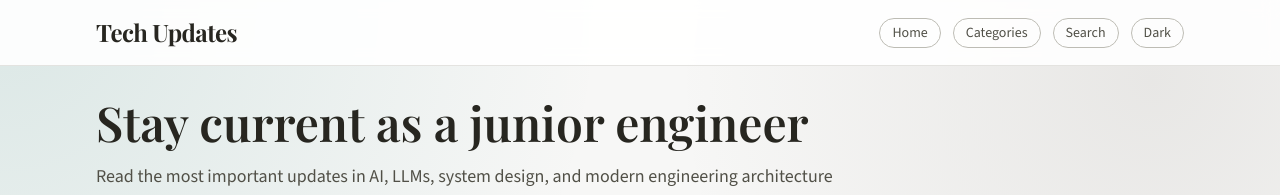
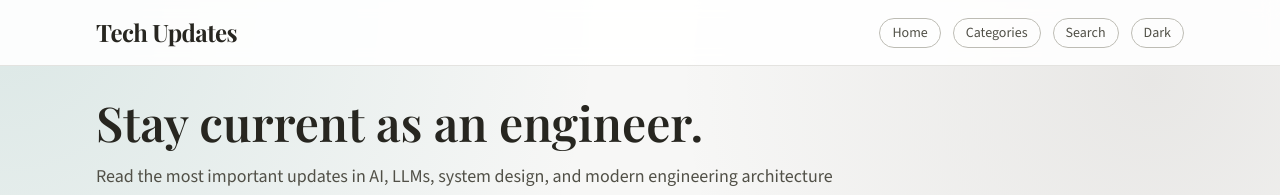
Before and after one commit to prathambhatia/tech-updates, a Next.js app: page / in a window 1280 px wide. Shown: the top 195 px of the page. Built offline with nearby package versions, Linux system fonts and the light colour scheme; no server answers; the database is empty; a web font is replaced by a local one.

Commit message:
Update homepage layout content

```diff
--- a/app/page.tsx
+++ b/app/page.tsx
@@ -23,7 +23,7 @@ export default async function HomePage() {
     <div className="space-y-12">
       <section>
         <h1 className="font-display text-4xl font-semibold leading-tight text-ink-900 dark:text-ink-100 sm:text-5xl">
-          Stay current as a junior engineer
+          Stay current as an engineer.
         </h1>
         <p className="mt-4 max-w-3xl text-lg text-ink-700 dark:text-ink-200">
           Read the most important updates in AI, LLMs, system design, and modern engineering architecture from trusted
```
